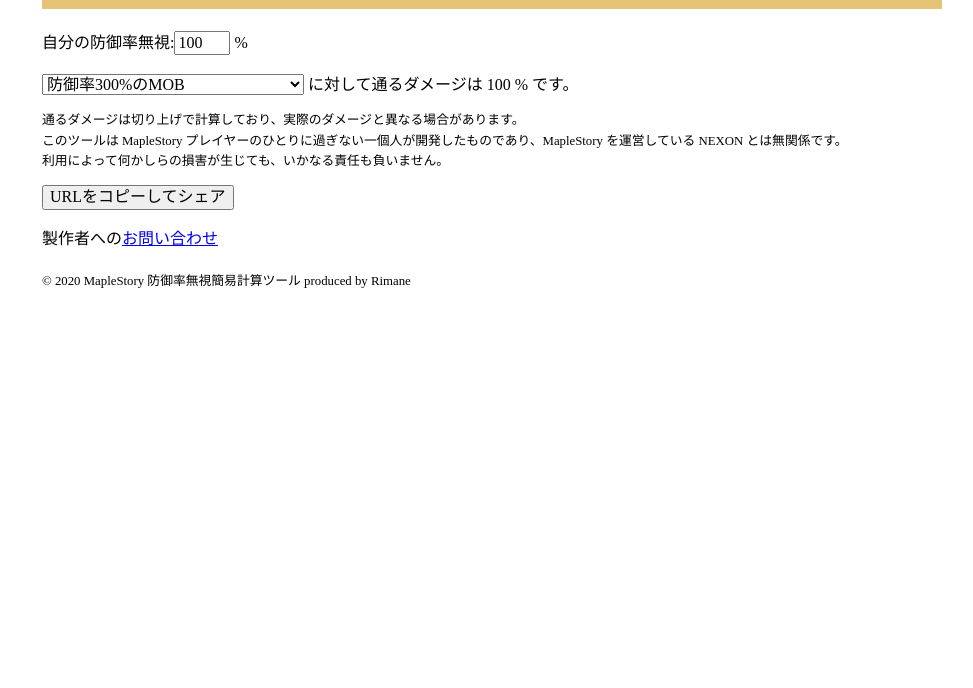
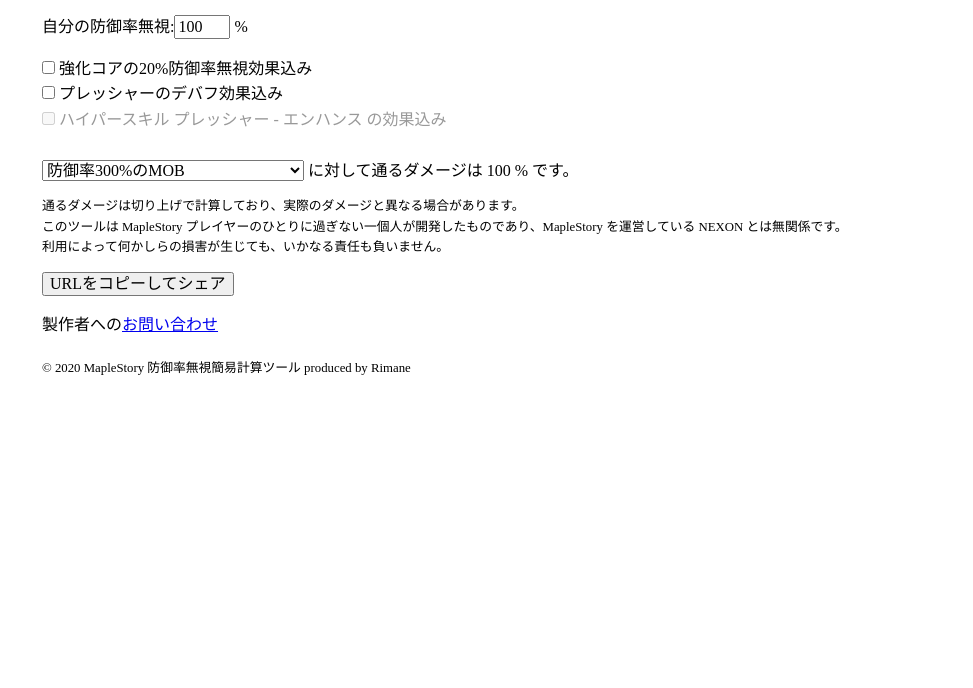
Before and after one commit to rimanem18/maplestory-ignore-guard, a plain HTML site: page index.html in a window 1280 px wide. Shown: the part 112-800 px from the top of the page, without its empty margins (148-1121 px from the left). Drawn offline with Linux system fonts and the light colour scheme.

Commit message:
プレッシャーと強化コアの追加効果を反映できるように

```diff
--- a/css/style.css
+++ b/css/style.css
@@ -356,7 +356,7 @@ html,body {
     font-size: 16px;
 }
 .wrapper {
-    padding: 1em;
+    padding: 0 0.7em;
     max-width: 900px;
     margin: 0 auto;
 }
@@ -391,3 +391,6 @@ html,body {
 .ignore-guard {
     width: 3em;
 }
+.disabled {
+  color: #999999;
+}
--- a/index.html
+++ b/index.html
@@ -1,5 +1,6 @@
 <!DOCTYPE html>
 <html lang="ja">
+
 <head prefix="og: http://ogp.me/ns# fb: http://ogp.me/ns/fb# website: http://ogp.me/ns/website#">
     <meta charset="UTF-8">
     <meta name="viewport" content="width=device-width, initial-scale=1.0">
@@ -28,17 +29,31 @@
     <script defer src="js/libs/js-cookie.js"></script>
     <script defer src="./js/script.js"></script>
 </head>
+
 <body>
     <div class="wrapper">
         <h1 class="title">
             <div class="subtitle">MapleStory</div>
             防御率無視簡易計算ツール
         </h1>
-        <form action="" name="guard">
         <p>
             自分の防御率無視:<input type="number" name="js-my-guard-
                 ignore" id="js-my-ignore-guard" class="ignore-guard" value="100" maxlength="3"> %
+
         </p>
+        <div>
+            <label for="js-core-upgrade">
+                <input type="checkbox" name="core-upgrade" id="js-core-upgrade"> 強化コアの20%防御率無視効果込み
+            </label><br>
+            <label for="js-pressure">
+                <input type="checkbox" name="pressure" id="js-pressure"> プレッシャーのデバフ効果込み
+            </label><br>
+            <label for="js-pressure-enhance">
+                <input type="checkbox" name="pressure-enhance" id="js-pressure-enhance"> ハイパースキル プレッシャー
+                - エンハンス
+                の効果込み
+            </label><br><br>
+        </div>
         <select id="js-monster" name="monster">
             <option value="3">防御率300%のMOB</option>
             <option value="1.8">カオスピンクビーン(180%)</option>
@@ -55,7 +70,6 @@
             <option value="0.25">カオスホーンテイル(25%)</option>
         </select>
         <span>に対して通るダメージは <span id="js-damage"></span> % です。</span>
-        </form>
         <p class="note">
             通るダメージは切り上げで計算しており、実際のダメージと異なる場合があります。<br>
             このツールは MapleStory プレイヤーのひとりに過ぎない一個人が開発したものであり、MapleStory を運営している NEXON とは無関係です。<br>
@@ -70,4 +84,5 @@
         </footer>
     </div>
 </body>
+
 </html>
--- a/js/script.js
+++ b/js/script.js
@@ -2,6 +2,10 @@ const selectMonster = document.getElementById('js-monster');
 const ignore = document.getElementById('js-my-ignore-guard');
 const viewDamage = document.getElementById('js-damage');
 const copyUrl = document.getElementById('js-copy-url')
+const pressure = document.getElementById('js-pressure')
+const pressureEnhance = document.getElementById('js-pressure-enhance')
+const coreUpgrade = document.getElementById('js-core-upgrade')
+
 
 if (Cookies.get('ignore') !== undefined) {
     ignore.value = Cookies.get('ignore');
@@ -32,25 +36,49 @@ function calc() {
         return;
     }
 
+
+
     // 防御率無視の計算式
     // 通るダメージ(％)＝1－敵の防御率×(1－防御率無視)
-    let damage = 1 - selectMonster.value * (1 - (ignore.value / 100));
+    let damage;
+    let pressureIgnore = 1;
+    let coreIgnore = 1;
+
+    if(pressure.checked === true){
+        if(pressureEnhance.checked === true){
+            pressureIgnore = 1 - 0.5;
+        } else {
+            pressureIgnore = 1 - 0.3;
+        }
+        pressureEnhance.parentNode.classList.remove('disabled');
+        pressureEnhance.disabled = false;
+    } else {
+        pressureEnhance.parentNode.classList.add('disabled');
+        pressureEnhance.disabled = true;
+    }
+
+
+    if(coreUpgrade.checked === true){
+        coreIgnore = 1 - 0.2;
+    }
+    damage = 1 - selectMonster.value * (1 - (ignore.value / 100)) * pressureIgnore * coreIgnore;
 
     // 計算結果がマイナス
     if (damage * 100 < 0) {
         damage = 0;
     }
 
-    Cookies.set('ignore', ignore.value);
+    Cookies.set('ignore', ignore.value, { expires: 7 });
 
     // 計算結果を出力
     viewDamage.textContent = Math.ceil(damage * 100);
 }
 
-calc(selectMonster)
-ignore.onchange = function () {
-    calc(selectMonster);
-}
-selectMonster.onchange = function () {
-    calc(selectMonster);
-}
+calc(selectMonster);
+
+array = [ignore, selectMonster, pressure, pressureEnhance, coreUpgrade];
+array.forEach(element => {
+    element.addEventListener('change', function(){
+        calc(selectMonster);
+    })
+});
```
Lines whose indentation alone changed are shown as unchanged.
